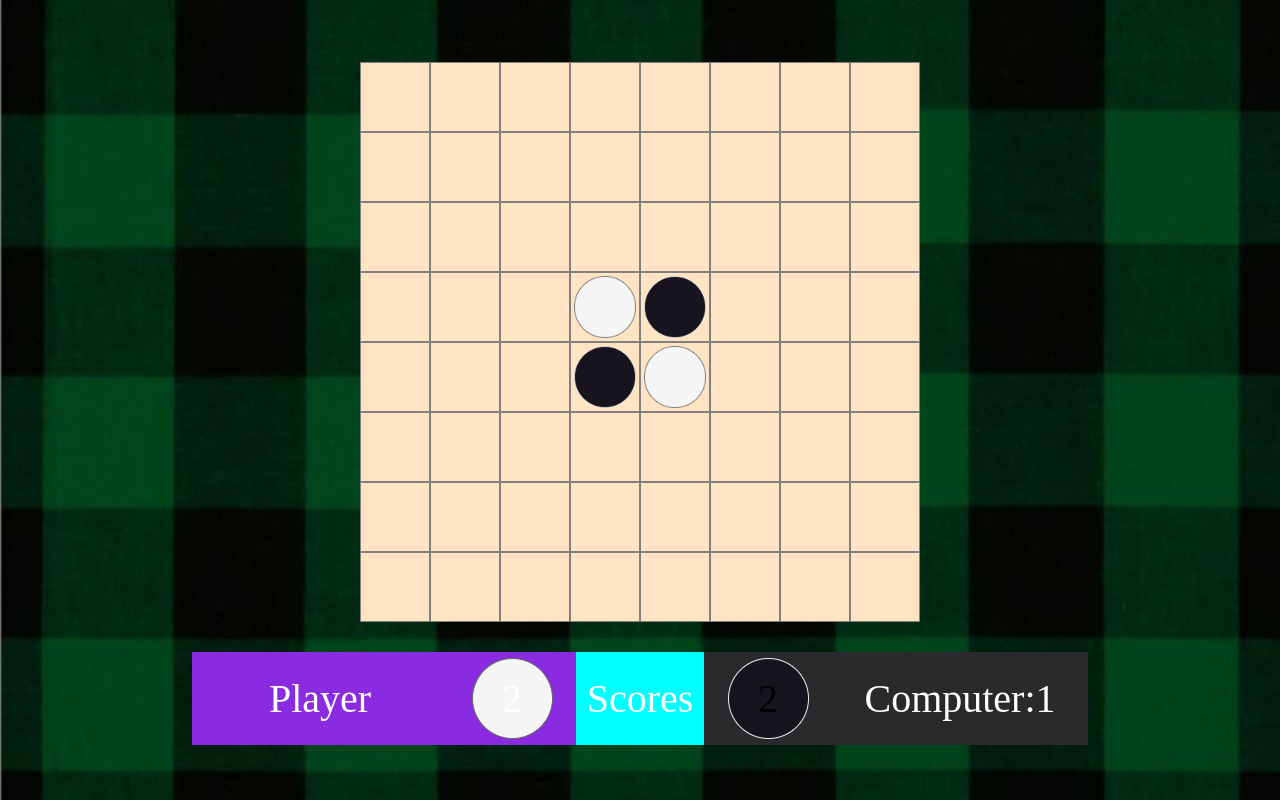
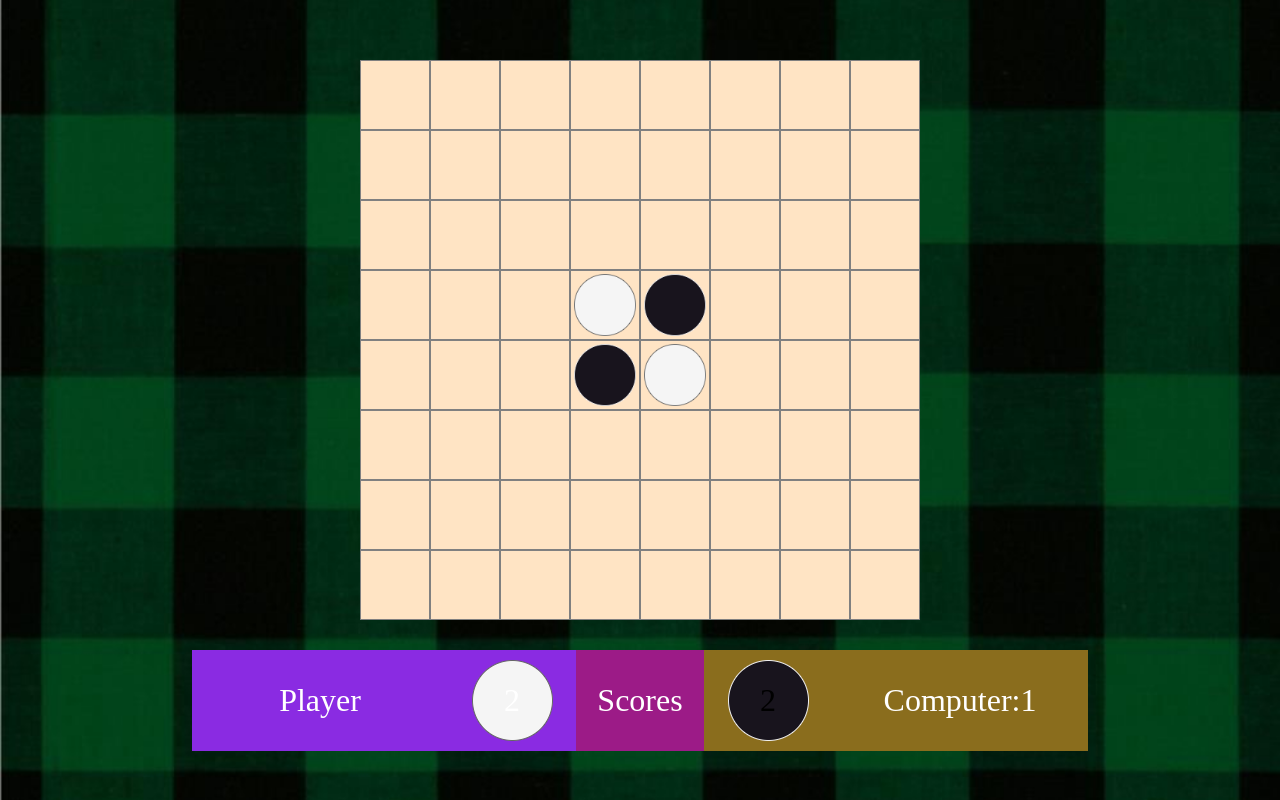
Before and after one commit to MushyTaro/MushyTaro.github.io, a React (Vite) app: page /game/1/1 in a window 1280 px wide. Built offline with nearby package versions, Linux system fonts and the light colour scheme.

Commit message:
style: update the color and font size of score board

```diff
--- a/src/styles/gamePage.css
+++ b/src/styles/gamePage.css
@@ -30,13 +30,13 @@
   display: grid;
   width: 70vw;
   grid-template-columns: 2fr 1fr 1fr 1fr 2fr;
-	font-size: 2.5rem;
+  font-size: 2rem;
   margin-top: 30px;
 }
 .playerCard,
 .computerCard,
 .scoreBoardText {
-	padding: 3px;
+  padding: 5px;
   display: flex;
   align-items: center;
   justify-content: center;
@@ -48,10 +48,10 @@
 }
 
 .computerCard {
-	background-color: rgb(42, 41, 43);
+  background-color: rgb(138, 109, 29);
 }
 .scoreBoardText {
-	background-color: aqua;
+  background-color: rgb(156, 27, 135);
 }
 
 .playerDiscCard,
```
Lines whose indentation alone changed are shown as unchanged.
